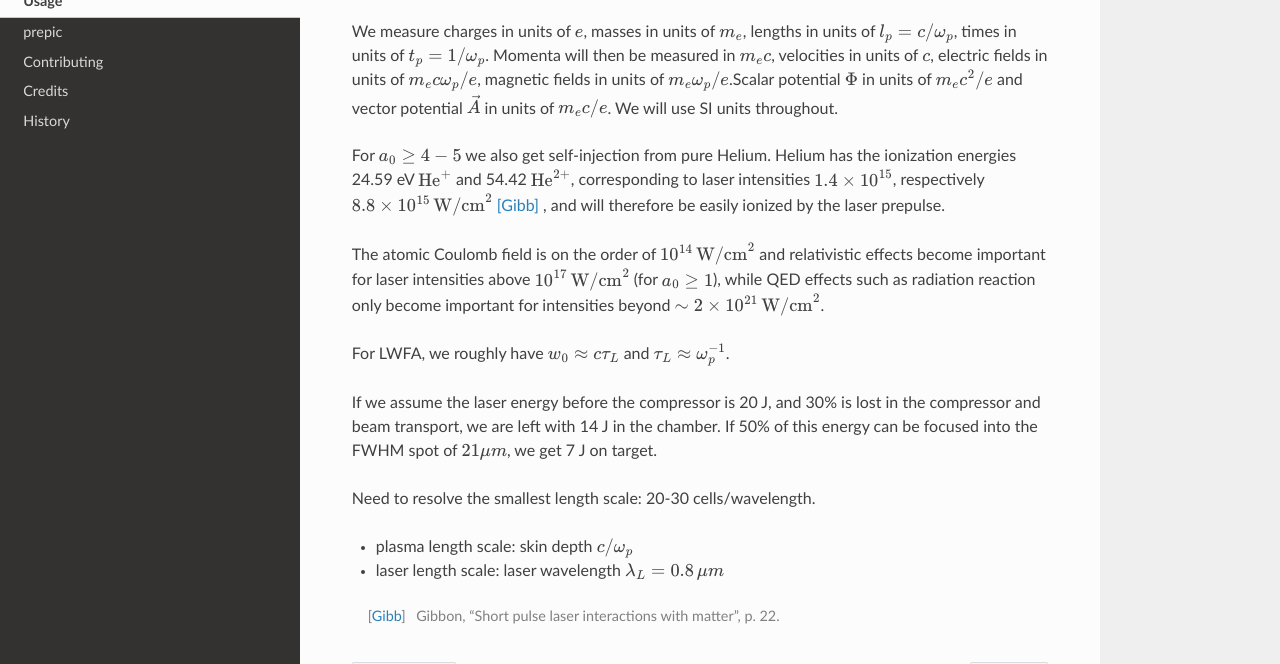
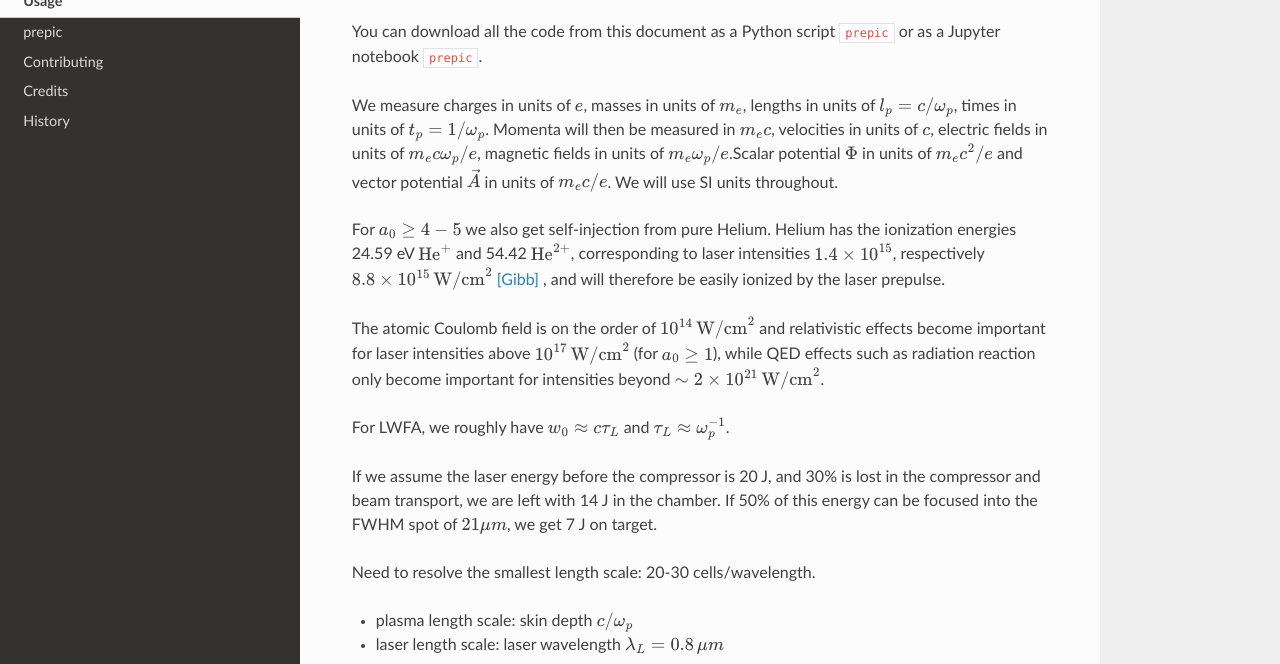
Before and after one commit to berceanu/prepic, a Sphinx documentation site: the page built from docs/usage.rst, in a window 1280 px wide and 900 px high, scrolled down 546 px, cut to the strip 236-900 px from the top of the window. Built offline with Sphinx 7.4.7 and the Read the Docs theme 2.0.0, drawn with Linux system fonts in a browser that asks for light colours; cross-references to code outside the pages are shown as plain code.

Commit message:
removed matplotlib and added download links

```diff
--- a/docs/usage.rst
+++ b/docs/usage.rst
@@ -72,6 +70,11 @@ We now build the :py:class:`prepic.lwfa.Plasma` class for our parameters
     cetal_plasma = get_plasma(param)
     cetal_plasma
 
+
+You can download all the code from this document as a Python script :jupyter-download:script:`prepic` \
+or as a Jupyter notebook :jupyter-download:notebook:`prepic`.
+
+
 We measure charges in units of :math:`e`, masses in units of :math:`m_e`, lengths in \
 units of :math:`l_p = c/\omega_p`, times in units of :math:`t_p = 1 /\omega_p`. Momenta \
 will then be measured in :math:`m_e c`, velocities in units of :math:`c`, electric fields \
```
Also changed, not shown: other parts of docs/usage.rst (+0 -2 lines).
